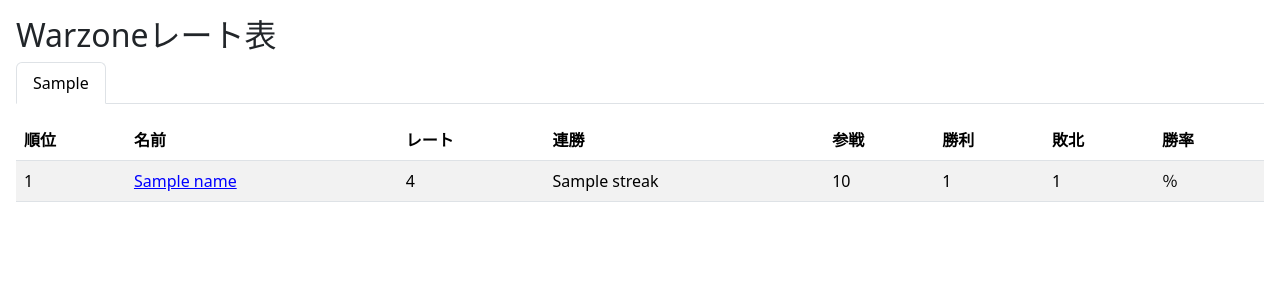
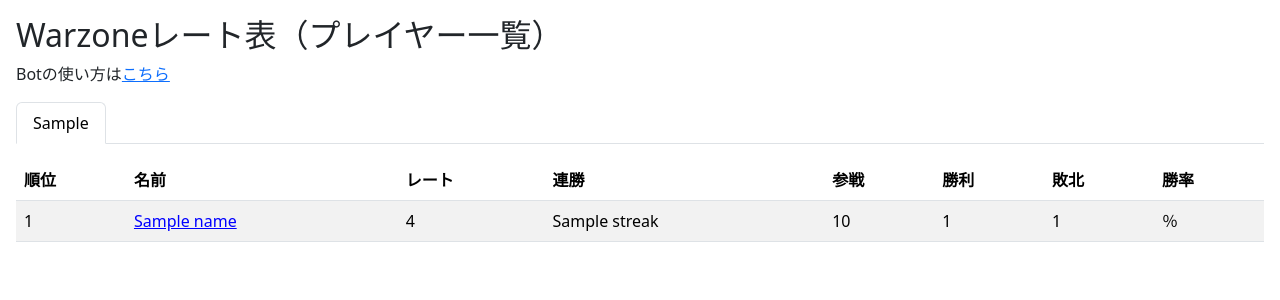
Before and after one commit to rakou1986/open-aoe2-jp, a Python web app: template templates/index.html in a window 1280 px wide. Shown: the top 300 px of the page. Run offline with Jinja, Linux system fonts and the light colour scheme; the template is opened without the code that fills it: most values are stand-ins (such as "Sample title", 1, 10 or a date in 2020).

Commit message:
マニュアルへのリンク

```diff
--- a/templates/index.html
+++ b/templates/index.html
@@ -2,7 +2,7 @@
 <html lang="ja">
 <head>
   <meta charset="UTF-8">
-  <title>Warzoneレート表</title>
+  <title>Warzoneレート表（プレイヤー一覧）</title>
   <link href="https://cdn.jsdelivr.net/npm/bootstrap@5.3.3/dist/css/bootstrap.min.css" rel="stylesheet">
   <style>
     .tab-content { margin-top: 1em; }
@@ -11,8 +11,8 @@
 </head>
 <body class="p-3">
 
-<h2>Warzoneレート表</h2>
-
+<h2>Warzoneレート表（プレイヤー一覧）</h2>
+<p>Botの使い方は<a href="https://github.com/rakou1986/open-aoe2-jp/blob/main/README.md">こちら</a></p>
 <!-- タブ -->
 <ul class="nav nav-tabs" id="ladderTabs" role="tablist">
   {% for k, v in ladder_dict.items() %}
```
